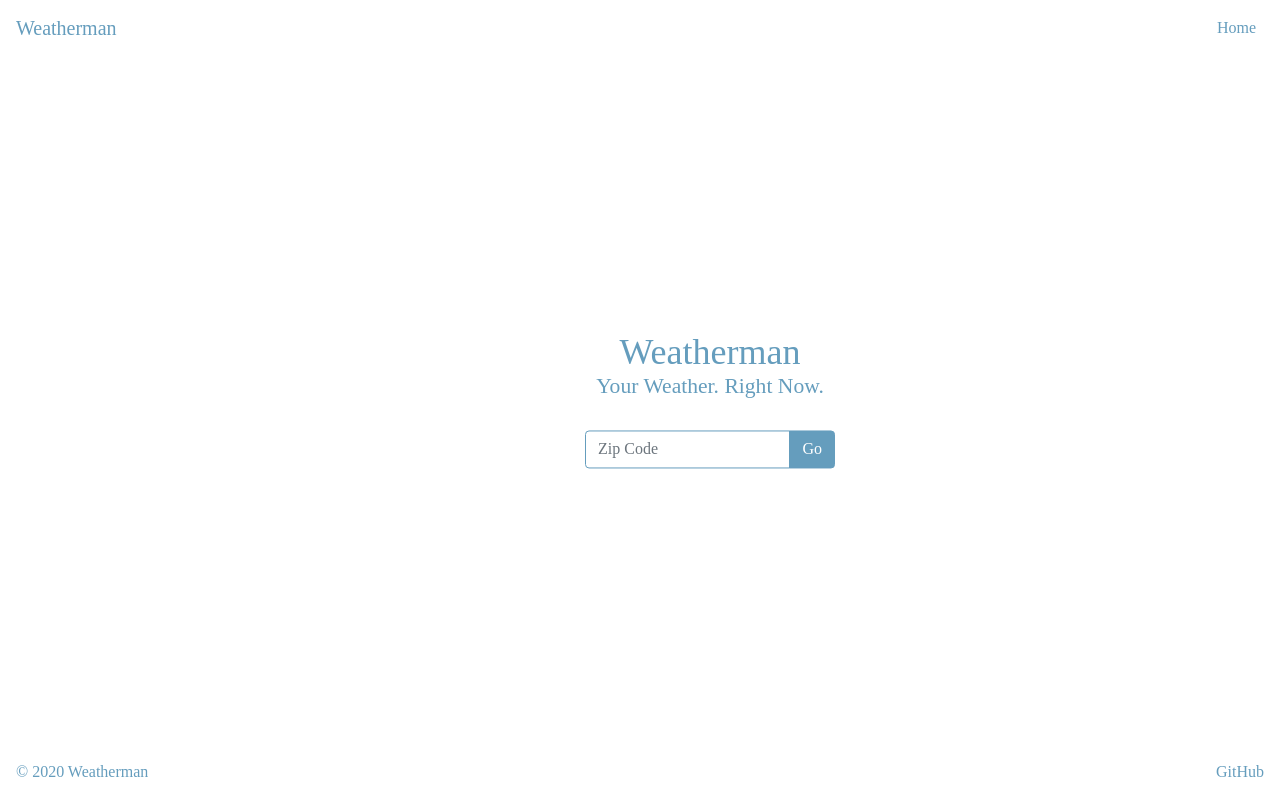
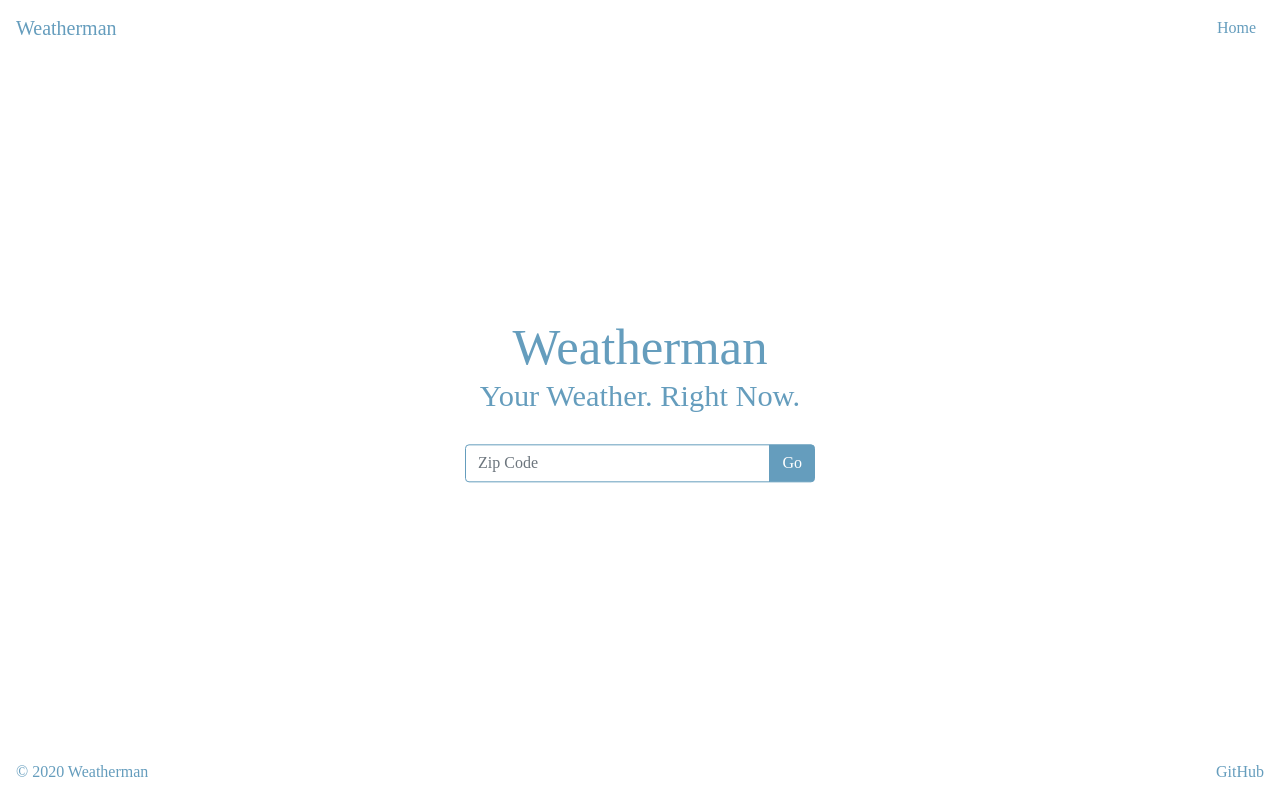
Before and after one commit to nathanielshuster/weather-man, a React (Create React App) app: page / in a window 1280 px wide. Built offline with nearby package versions, Linux system fonts and the light colour scheme; a web font is replaced by a local one.

Commit message:
ready to deploy

```diff
--- a/src/Home.js
+++ b/src/Home.js
@@ -5,9 +5,9 @@ import styled from 'styled-components';
 const Styles = styled.div`
   .container {
     position: fixed;
-    right: 0;
     top: 50%;
-    transform: translateY(-50%);
+    left: 50%;
+    transform: translate(-50%, -50%);
   }
 
   .display-3 {
@@ -50,6 +50,20 @@ const Styles = styled.div`
       background-color: #4C768E;
     }
   }
+
+  @media only screen and (min-width: 768px) {
+    .display-3 {
+      font-size: 3.17em;
+    }
+
+    .slogan {
+      font-size: 1.9em;
+    }
+
+    .input-group {
+      width: 350px;
+    }
+  }
 `;
 
 export const Home = (props) => (
@@ -59,11 +73,7 @@ export const Home = (props) => (
         <Col className="text-center">
           <h1 className="display-3">Weatherman</h1>
           <h1 className="slogan">Your Weather. Right Now.</h1>
-        </Col>
-      </Row>
 
-      <Row>
-        <Col>
           <Form className="d-flex justify-content-center" onSubmit={props.getWeather}>
             <InputGroup>
               <Form.Control id="zipCode" min="00000" max="99999" type="number" placeholder="Zip Code" />
--- a/src/NoMatch.js
+++ b/src/NoMatch.js
@@ -5,9 +5,9 @@ import styled from 'styled-components';
 const Styles = styled.div`
   .container {
     position: fixed;
-    right: 0;
     top: 50%;
-    transform: translateY(-50%);
+    left: 50%;
+    transform: translate(-50%, -50%);
   }
 
   .display-3 {
@@ -26,6 +26,16 @@ const Styles = styled.div`
     color: #659DBD;
     font-size: 1.35em;
   }
+
+  @media only screen and (min-width: 768px) {
+    .display-3 {
+      font-size: 3.17em;
+    }
+
+    .nomatch-sub {
+      font-size: 1.9em;
+    }
+  }
 `;
 
 export const NoMatch = () => (
--- a/src/Weather.js
+++ b/src/Weather.js
@@ -5,9 +5,9 @@ import styled from 'styled-components';
 const Styles = styled.div`
   .container {
     position: fixed;
-    right: 0;
     top: 50%;
-    transform: translateY(-50%);
+    left: 50%;
+    transform: translate(-50%, -50%);
   }
 
   .display-3 {
@@ -39,6 +39,16 @@ const Styles = styled.div`
     font-style: normal;
     font-size: 1.35em;
     color: #659DBD;
+  }
+
+  @media only screen and (min-width: 768px) {
+    .display-3 {
+      font-size: 3.17em;
+    }
+
+    .error-sub {
+      font-size: 1.9em;
+    }
   }
 `;
 
```
